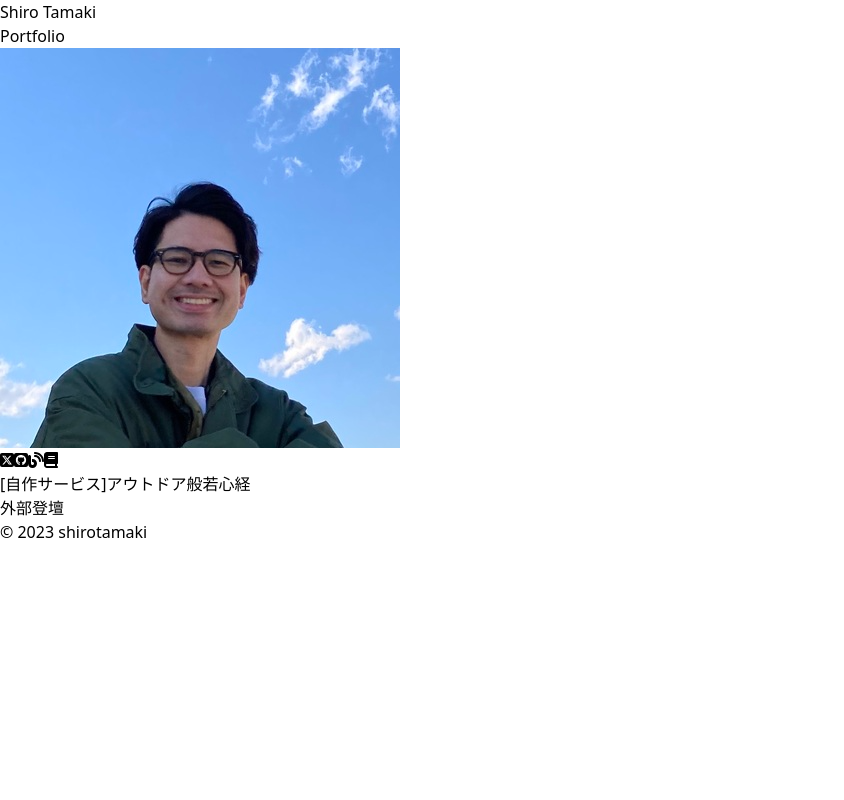
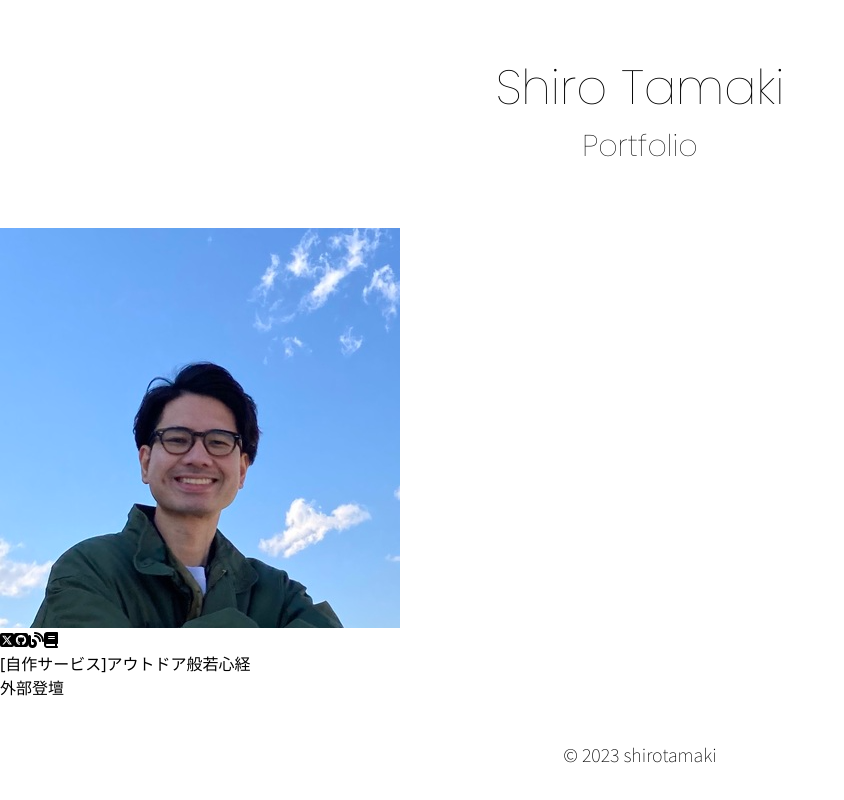
Before and after one commit to shirotamaki/shirotamaki-portfolio, a Nuxt app: page / in a window 1280 px wide. Shown: the whole page, without its empty margins (0-844 px from the left). Built offline with nearby package versions, Linux system fonts and the light colour scheme.

Commit message:
Header, Footer にデザインをあてる

```diff
--- a/components/Footer.vue
+++ b/components/Footer.vue
@@ -1,5 +1,5 @@
 <template>
-  <footer>
-    <small className='md:text-base text-xs'>© 2023 shirotamaki</small>
+  <footer class="grid justify-items-center mb-8">
+    <small class="font-NotoSansJP text-lg">© 2023 shirotamaki</small>
   </footer>
 </template>
--- a/components/Header.vue
+++ b/components/Header.vue
@@ -1,8 +1,10 @@
 <template>
   <header>
+    <div class="grid justify-items-center my-16 font-Poppins">
     <NuxtLink to="/">
-    <h1>Shiro Tamaki</h1>
+      <h1 class="text-5xl hover:opacity-50 transition-all duration-100 mb-4">Shiro Tamaki</h1>
     </NuxtLink>
-    <h2>Portfolio</h2>
+      <h2 class="text-3xl">Portfolio</h2>
+    </div>
   </header>
 </template>
--- a/layouts/default.vue
+++ b/layouts/default.vue
@@ -1,8 +1,8 @@
 <template>
-  <div>
+  <div class="flex flex-col min-h-screen">
     <Header />
-    <main>
-        <slot />
+    <main class="flex-grow">
+      <slot />
     </main>
     <Footer />
   </div>
```
